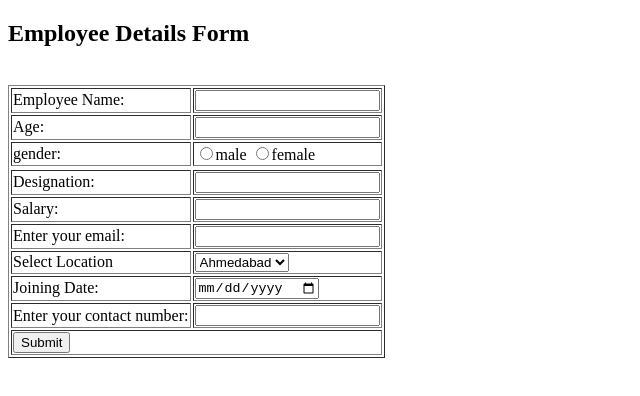
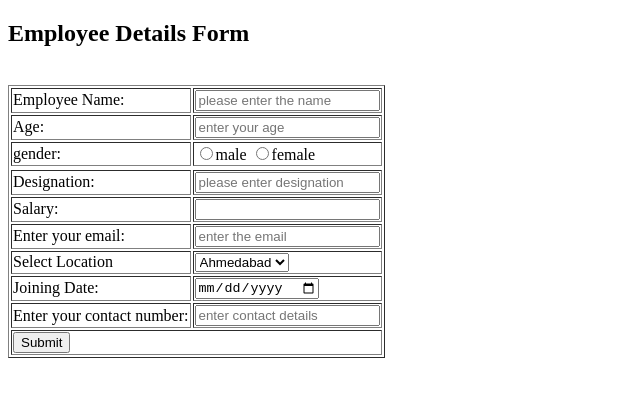
Before and after one commit to RaheeGandhi/practicerepo, a plain HTML site: page day6/ASSIGNMENT/HTML/empoyeeform.html in a window 1280 px wide. Shown: the whole page, without its empty margins (0-640 px from the left). Drawn offline with Linux system fonts and the light colour scheme.

Commit message:
modified the file

```diff
--- a/day6/ASSIGNMENT/HTML/empoyeeform.html
+++ b/day6/ASSIGNMENT/HTML/empoyeeform.html
@@ -5,9 +5,9 @@
         <table border="1px solid black">
         <form>
             <tr><td><label for="employeename">Employee Name:</label></td>
-            <td><input type="text" id="employeename" name="employeename" required></td></tr>
+            <td><input type="text" id="employeename" name="employeename" placeholder="please enter the name" required></td></tr>
             <tr><td><label for="age">Age: </label></td>
-            <td><input type="number" id="age" name="age" required></td></tr>
+            <td><input type="number" id="age" name="age" placeholder="enter your age" required></td></tr>
              <tr>
                 <td>gender: </td>
                 <td><input type="radio" id="male" name="gender" value="male">male</input>
@@ -15,11 +15,11 @@
                 </tr>
                 <tr>
             <tr><td><label for="designation">Designation:</label></td>
-            <td><input type="text" id="designation" name="designation" required></td></tr>
+            <td><input type="text" id="designation" name="designation" placeholder="please enter designation" required></td></tr>
             <tr><td><label for="salary">Salary: </label></td>
-            <td><input type="number" id="salary" name="salary" required></td></tr>
+            <td><input type="number" id="salary" name="salary" min="10000" step="1000"required></td></tr>
             <tr><td><label for="email">Enter your email:</label></td>
-            <td><input type="email" id="email" name="email" required></td></tr>
+            <td><input type="email" id="email" name="email" placeholder="enter the email" required></td></tr>
             <tr>
                 <td>Select Location</td>
                 <td><select name="location" id="location">
@@ -32,7 +32,7 @@
             <tr><td><label for="joiningdate">Joining Date:</label></td>
             <td><input type="date" id="joiningdate" name="joiningdate" required></td></tr>
             <tr><td><label for="Contactnumber">Enter your contact number:</label></td>
-            <td><input type="tel" id="Contactnumber" name="contactnumber" required></td></tr>
+            <td><input type="tel" id="Contactnumber" name="contactnumber" placeholder="enter contact details" required></td></tr>
             <tr><td colspan="2"><input type="submit" value="Submit"></td></tr>
         </form>
     </table>
```
